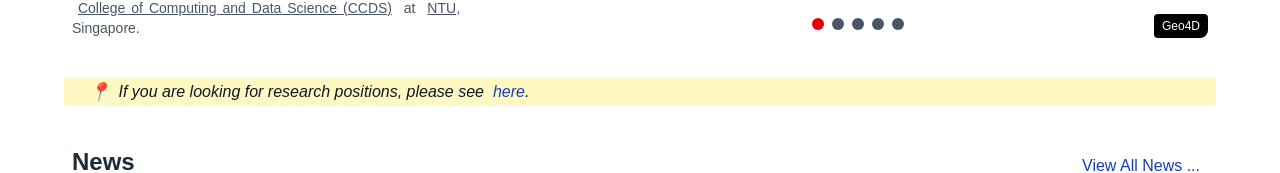
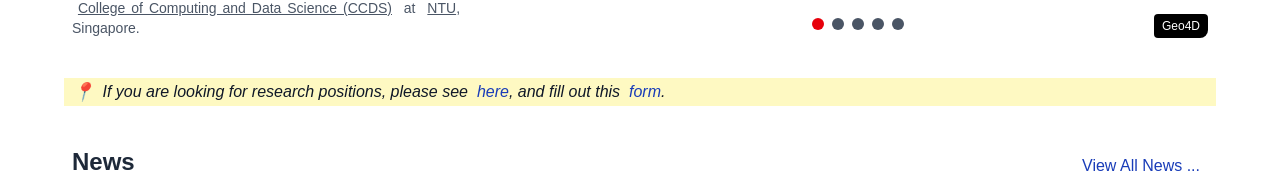
Before and after one commit to physicalvision/physicalvision.github.io, a Next.js app: page / in a window 1280 px wide. Shown: the part 462-635 px from the top of the page. Built offline with nearby package versions, Linux system fonts and the light colour scheme.

Commit message:
update page

```diff
--- a/src/app/page.tsx
+++ b/src/app/page.tsx
@@ -113,10 +113,10 @@ export default function Home() {
 
     {/* Positions section */}
     <section id="positions" className="w-full pt-2 pb-8 max-w-full text-justify">
-      <div className="px-4 md:px-6 text-justify bg-yellow-100">
+      <div className="container px-4 md:px-2 text-justify bg-yellow-100">
         <h3 className="text-base font-medium italic flex items-center text-gray-900">
         <span className="mr-2 text-lg">📍</span>
-          If you are looking for research positions, please see &nbsp;<a href="/position" className="text-blue-800 hover:text-blue-900">here</a>.
+          If you are looking for research positions, please see &nbsp;<a href="/position" className="text-blue-800 hover:text-blue-900">here</a>, and fill out this &nbsp;<a href="https://docs.google.com/forms/d/e/1FAIpQLSe524kxz9_cCS8XG7BHQdprCfjR1mAqft9O7TeF_DTvLYcdIw/viewform?usp=dialog" className="text-blue-800 hover:text-blue-900">form</a>.
         </h3>
       </div>
     </section>
```
